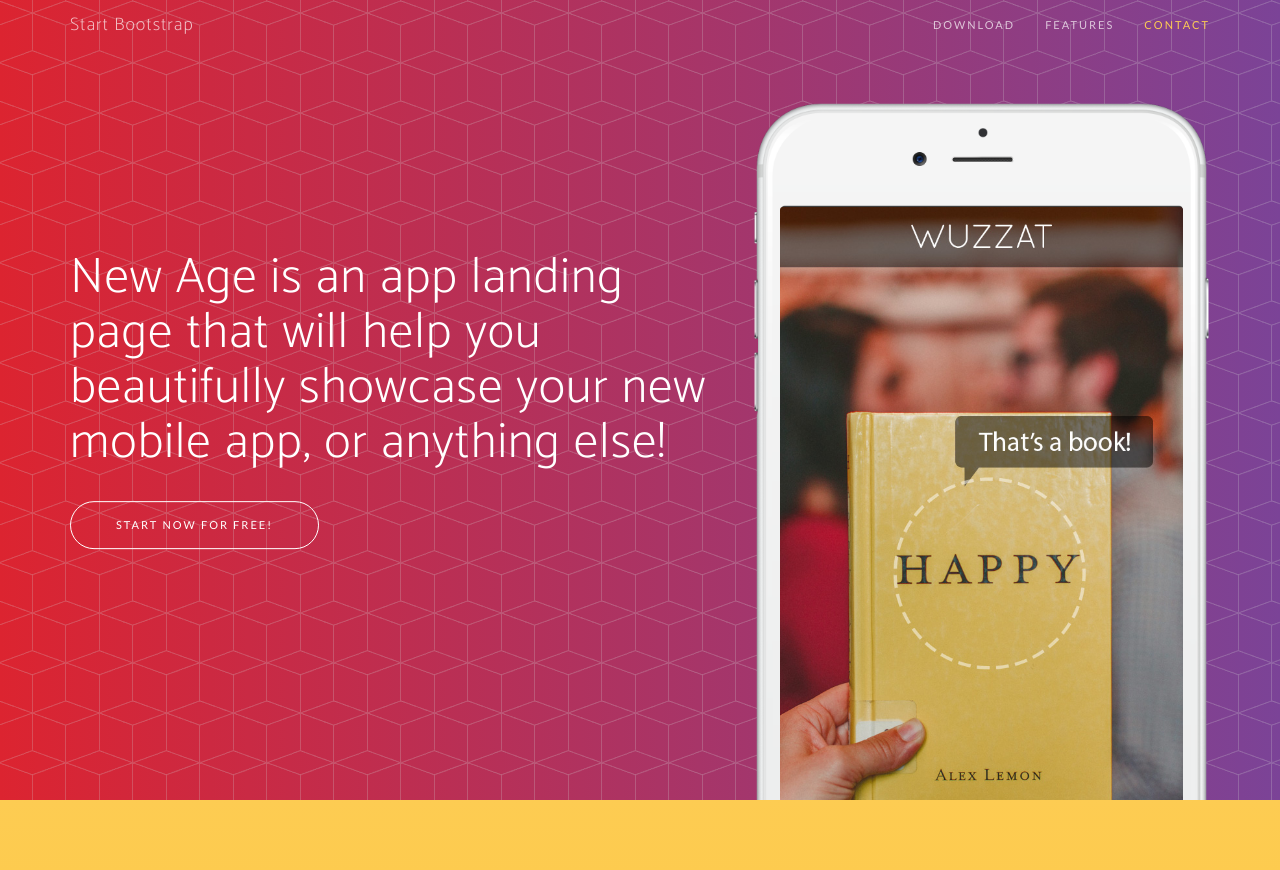
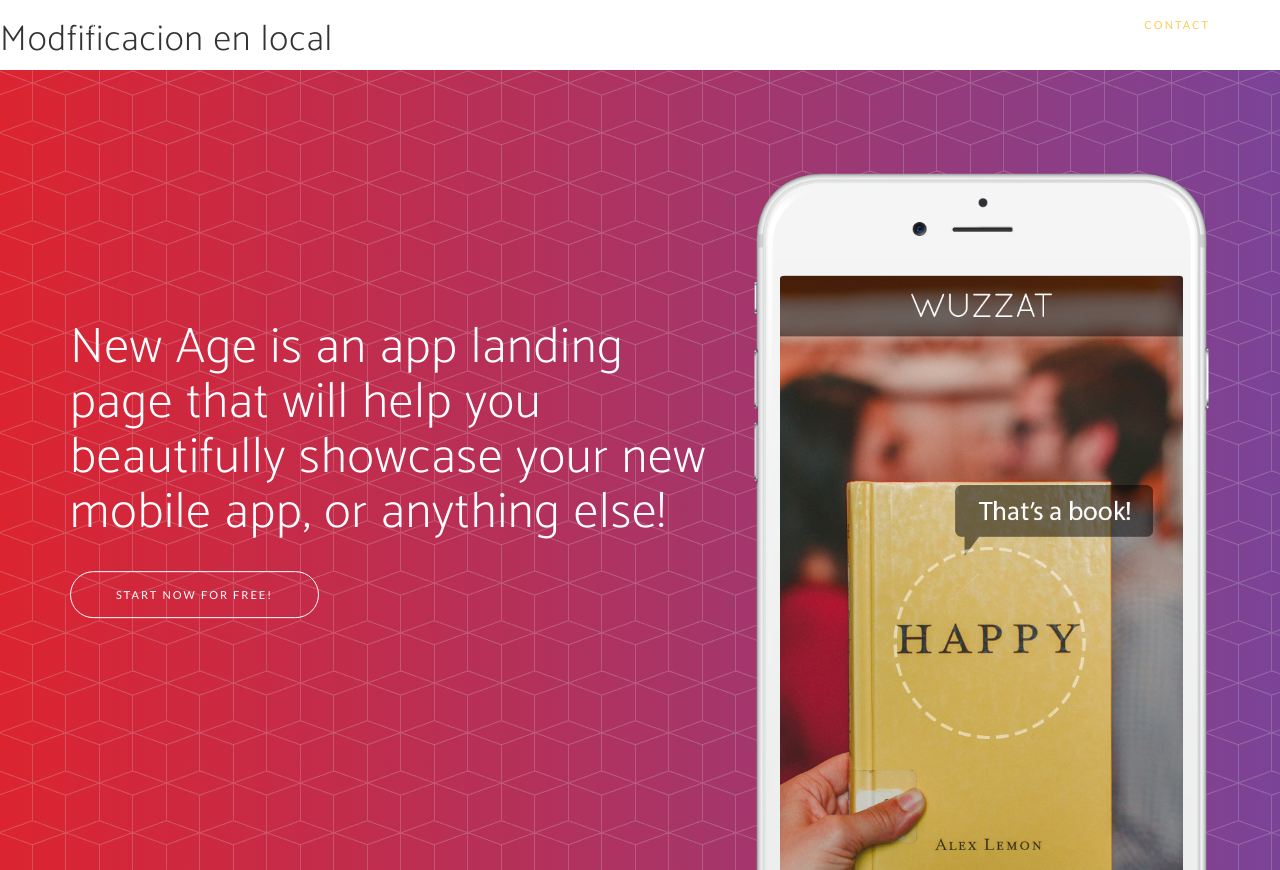
Before and after one commit to alexta96/pruebaDAW, a website: page index.html in a window 1280 px wide. Shown: the top 870 px of the page. Drawn offline with nearby package versions, Linux system fonts and the light colour scheme; a web font is replaced by a local one.

Commit message:
index  v1

```diff
--- a/index.html
+++ b/index.html
@@ -9,6 +9,7 @@
     <meta name="description" content="">
     <meta name="author" content="">
 
+    <h1>Modfificacion en local</h1>
     <title>New Age - Start Bootstrap Theme</title>
 
     <!-- Bootstrap Core CSS -->
```
